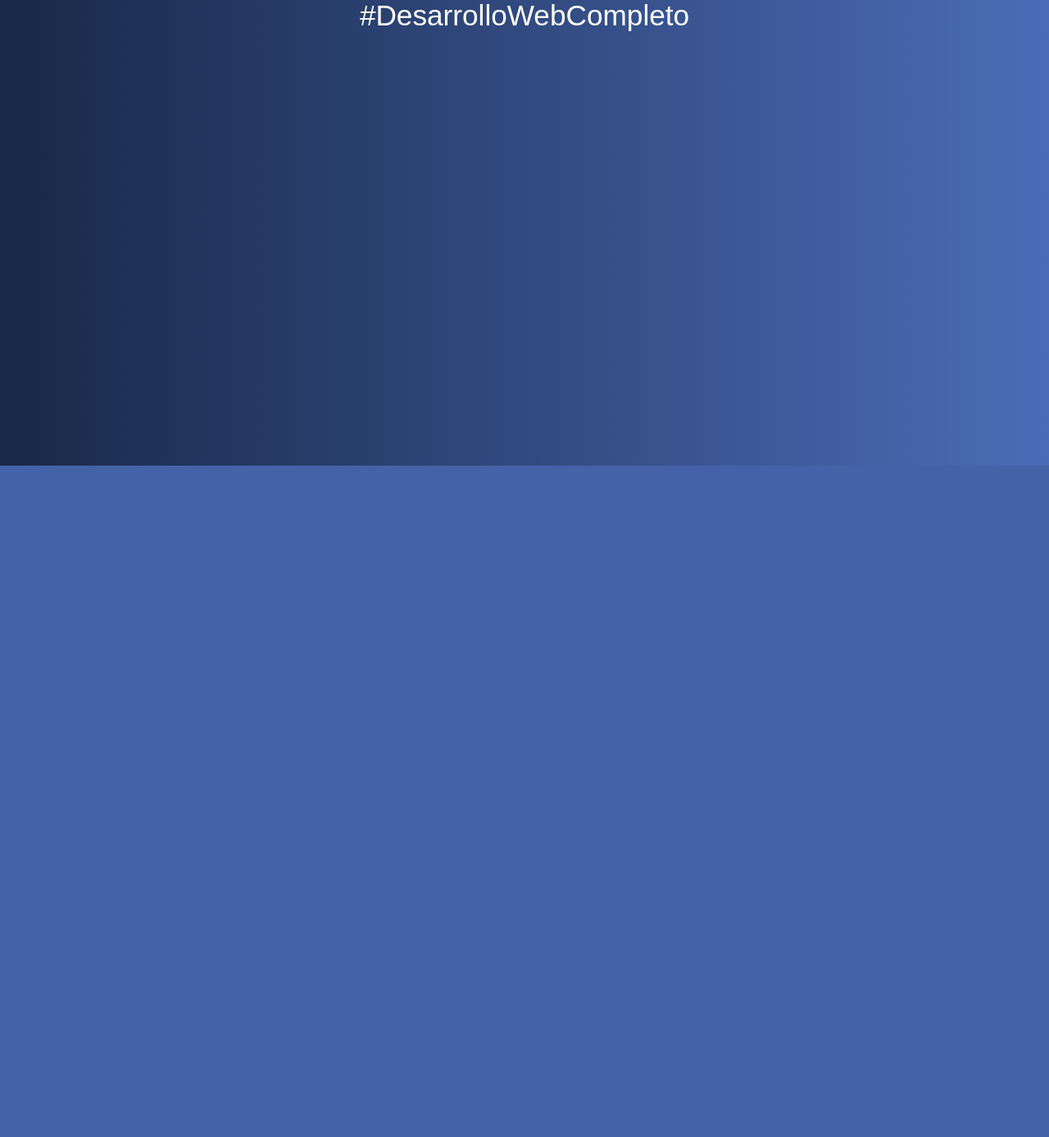
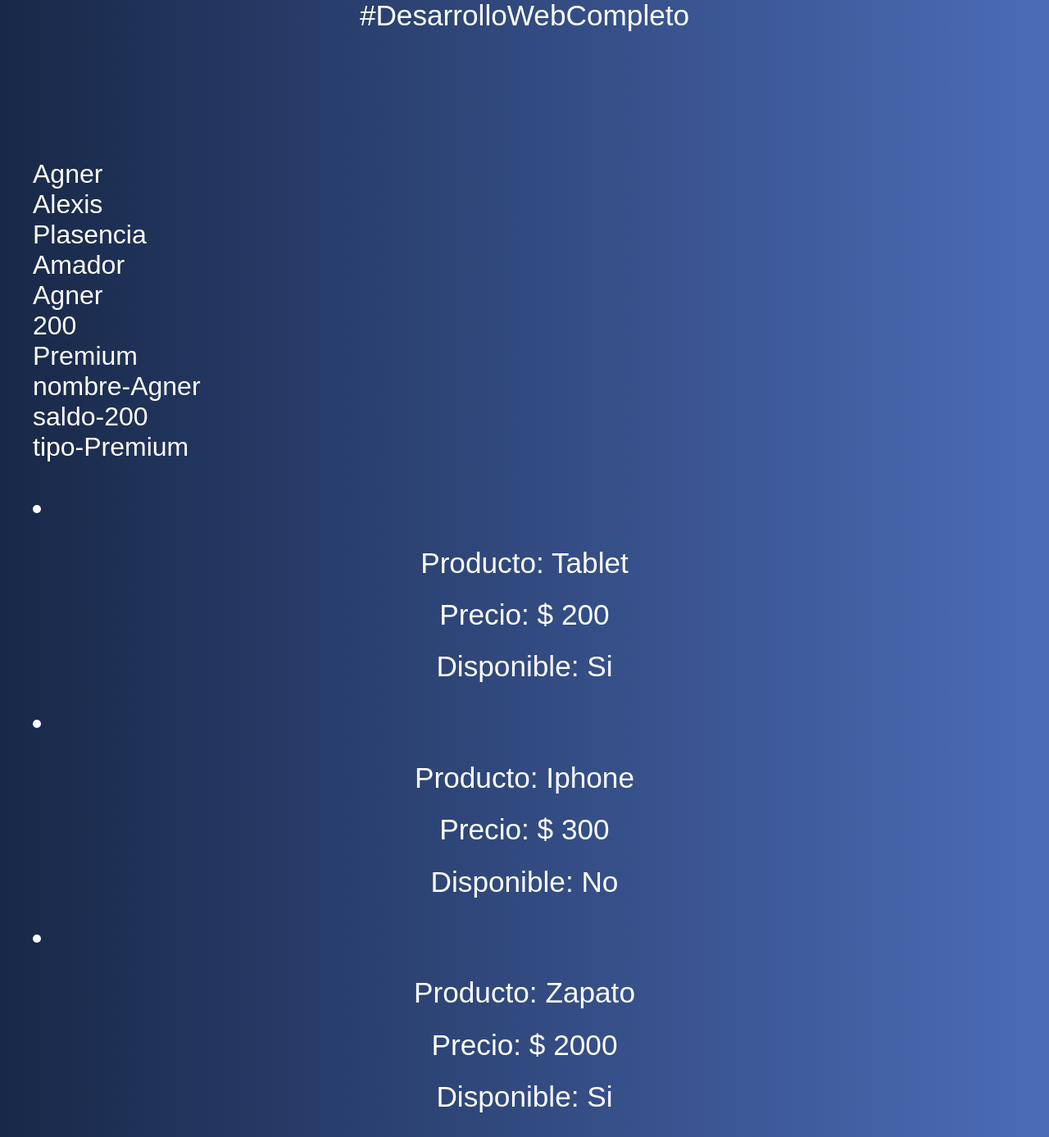
Before and after one commit to AlaskaBlackSB/introduccion-PHP, a PHP site: page /14-foreach.php in a window 1280 px wide. Shown: the part 232-1619 px from the top of the page at 82% size. Before the commit the page ends 800 px from the top, so only its background shows below. Run offline with PHP 8.4, Linux system fonts and the light colour scheme.

Commit message:
Terminé el contenido del archivo 14-foreach.php

```diff
--- a/14-foreach.php
+++ b/14-foreach.php
@@ -1,6 +1,61 @@
 <?php include 'includes/header.php';
 
+//Array indexado
+$nombres = array("Agner", "Alexis", "Plasencia", "Amador");
 
+//For each para recorrer arreglos arreglos indexados
+foreach ($nombres as $nombre){
+    echo $nombre."<br>";
+}
 
+//Array asociativo
+$cliente = [
+    'nombre' => 'Agner',
+    'saldo' => 200,
+    'tipo' => 'Premium'
+];
+//El foreach itera sobre los valores de cada propiedad no sobres las llaves
+foreach ($cliente as $valor){
+    echo $valor."<br>";
+}
+
+//Para iterar tambien sobre las llaves se utiliza un $key
+foreach ($cliente as $key => $valor){
+    echo $key."-".$valor."<br>";
+}
+
+/* Ejemplo foreach del mundo real */
+
+$productos = [
+    [
+        'nombre' => 'Tablet',
+        'precio' => 200,
+        'disponible' => true
+    ],
+    [
+        'nombre' => 'Iphone',
+        'precio' => 300,
+        'disponible' => false
+    ],
+    [
+        'nombre' => 'Zapato',
+        'precio' => 2000,
+        'disponible' => true
+    ],
+];
+
+echo "<br>"; //Salto de línea
+
+//foreach para recorrer el arreglo de productos
+foreach ($productos as $producto){ ?>
+    <!--Combinación de codigo HTML con PHP -->
+    <li>
+        <p>Producto: <?php echo $producto['nombre']; ?>  </p>
+        <p>Precio: $ <?php echo $producto['precio']; ?>  </p>
+        <p>Disponible: <?php echo ($producto['disponible']) ? "Si" : "No"; ?> </p>
+    </li>
+
+    <?php
+}
 
 include 'includes/footer.php';
```
